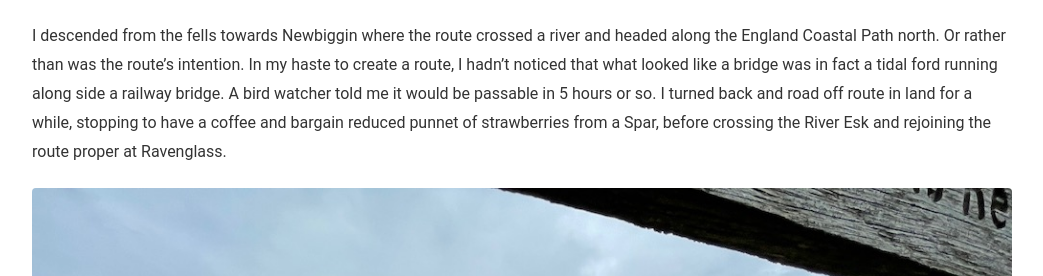
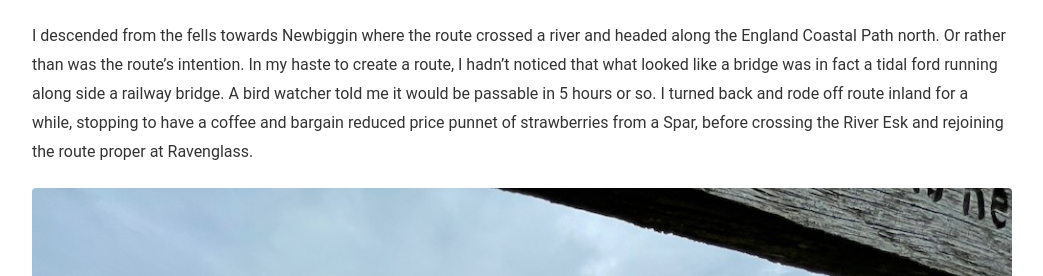
Before and after one commit to hypertelia/hypertelia.github.io, a Jekyll site: the page built from _posts/2021-06-22-Summer-Solstice-Stone-Circles-Ride.md, in a window 1280 px wide and 900 px high, scrolled down 5363 px. Shown: the part 234-510 px from the top of the window, without its empty margins (118-1161 px from the left). Built offline with Jekyll 4.4.1, drawn with Linux system fonts in a browser that asks for light colours.

Commit message:
Update 2021-06-22-Summer-Solstice-Stone-Circles-Ride.md

```diff
--- a/_posts/2021-06-22-Summer-Solstice-Stone-Circles-Ride.md
+++ b/_posts/2021-06-22-Summer-Solstice-Stone-Circles-Ride.md
@@ -38,7 +38,7 @@ The track climbed upwards until reaching open moorland. This was barely rideable
 
 ![desc](/img/sc/stone-circles-7.jpg)
 
-I descended from the fells towards Newbiggin where the route crossed a river and headed along the England Coastal Path north. Or rather than was the route's intention. In my haste to create a route, I hadn't noticed that what looked like a bridge was in fact a tidal ford running along side a railway bridge. A bird watcher told me it would be passable in 5 hours or so. I turned back and road off route in land for a while, stopping to have a coffee and bargain reduced punnet of strawberries from a Spar, before crossing the River Esk and rejoining the route proper at Ravenglass.
+I descended from the fells towards Newbiggin where the route crossed a river and headed along the England Coastal Path north. Or rather than was the route's intention. In my haste to create a route, I hadn't noticed that what looked like a bridge was in fact a tidal ford running along side a railway bridge. A bird watcher told me it would be passable in 5 hours or so. I turned back and rode off route inland for a while, stopping to have a coffee and bargain reduced price punnet of strawberries from a Spar, before crossing the River Esk and rejoining the route proper at Ravenglass.
 
 ![desc](/img/sc/stone-circles-8.jpg)
 
```
